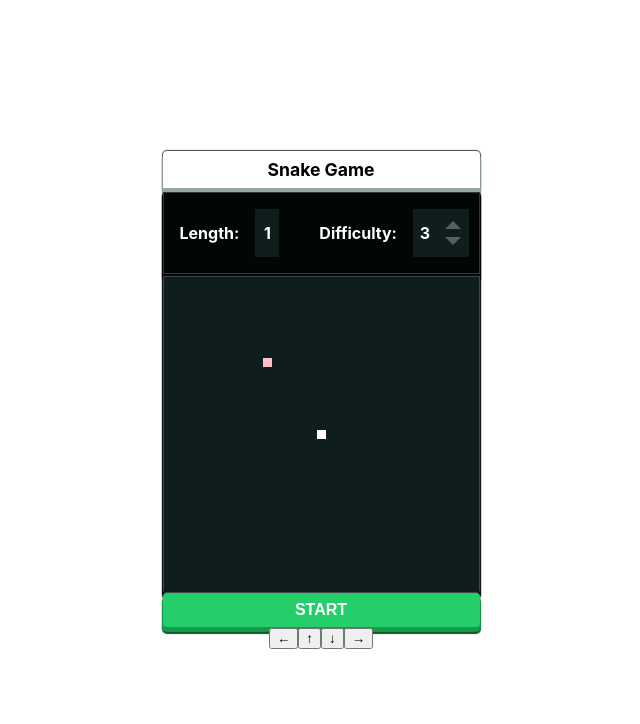
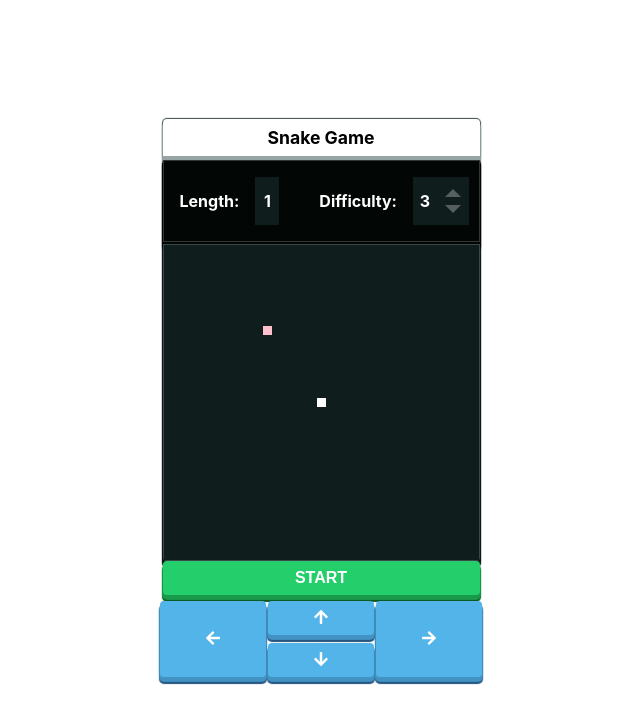
Before and after one commit to hiropon0218/hooks-snake-game, a React (Create React App) app: page / in a window 1280 px wide. Shown: the top 724 px of the page, without its empty margins (319-959 px from the left). Built offline with nearby package versions, Linux system fonts and the light colour scheme.

Commit message:
操作パネルのスタイリング

```diff
--- a/package.json
+++ b/package.json
@@ -3,6 +3,9 @@
   "version": "0.1.0",
   "private": true,
   "dependencies": {
+    "@fortawesome/fontawesome-svg-core": "^1.2.34",
+    "@fortawesome/free-solid-svg-icons": "^5.15.2",
+    "@fortawesome/react-fontawesome": "^0.1.14",
     "@testing-library/jest-dom": "^5.11.4",
     "@testing-library/react": "^11.1.0",
     "@testing-library/user-event": "^12.1.10",
--- a/src/components/ManipulationPanel.jsx
+++ b/src/components/ManipulationPanel.jsx
@@ -1,4 +1,11 @@
 import React from 'react';
+import { FontAwesomeIcon } from '@fortawesome/react-fontawesome'
+import {
+  faArrowLeft,
+  faArrowUp,
+  faArrowDown,
+  faArrowRight
+} from '@fortawesome/free-solid-svg-icons'
 
   const ManipulationPanel = ({ onChange }) => {
   const onUp = () => onChange('up')
@@ -8,10 +15,20 @@
 
   return (
     <div className="manipulation-panel">
-      <button onClick={onLeft}>←</button>
-      <button onClick={onUp}>↑</button>
-      <button onClick={onDown}>↓</button>
-      <button onClick={onRight}>→</button>
+      <button className="manipulation-btn btn btn-left" onClick={onLeft}>
+         <FontAwesomeIcon icon={faArrowLeft} />
+       </button>
+       <div>
+       <button className="manipulation-btn btn btn-up" onClick={onUp}>
+           <FontAwesomeIcon icon={faArrowUp} />
+         </button>
+         <button className="manipulation-btn btn btn-down" onClick={onDown}>
+           <FontAwesomeIcon icon={faArrowDown} />
+         </button>
+       </div>
+       <button className="manipulation-btn btn btn-right" onClick={onRight}>
+           <FontAwesomeIcon icon={faArrowRight} />
+       </button>
     </div>
   );
 };
--- a/src/index.css
+++ b/src/index.css
@@ -19,7 +19,7 @@
 }
 
 .App {
-  max-width: calc(9px * 35 + 1px * 2); /* a. (マスの幅) * 個数 + (ボーダーの幅) * 本数 */
+  max-width: calc(9px * 35 + 1px * 2);
   text-align: center;
 }
 
@@ -50,7 +50,7 @@
 
 .field {
   display: flex;
-  flex-wrap: wrap; /* b. */
+  flex-wrap: wrap;
   margin-top: 2px;
   color: white;
   background: #0f1d1d;
@@ -153,9 +153,9 @@
   font-weight: bold;
   padding: 8px 16px;
   font-size: 1rem;
+  transition: all ease .2s;
   text-transform: uppercase;
-  transition: all ease .2s;
-}
+  }
 
 .btn-init,
 .btn-suspended {
@@ -176,3 +176,58 @@
 .btn:focus {
   outline: 0;
 }
+
+.btn:active {
+  box-shadow: 0px 0px 0px 0px;
+  transform: translateY(6px);
+}
+
+.btn-init:active,
+.btn-suspended:active {
+  background: #20BD60;
+}
+
+.btn-playing:active {
+  background: #EABC5C;
+}
+
+.btn-gameover:active {
+  background: #DE4064;
+}
+
+.manipulation-panel {
+  margin-top: 2px;
+  display: flex;
+  justify-content: center;
+}
+
+.manipulation-btn {
+  min-width: 106px;
+  margin: 4px 2px;
+  background: #52B4E8;
+  box-shadow: 0px 4px 1px 1px #4293C4, 0px 6px 1px 1px #21507B;
+}
+
+.btn-move:active {
+  background: #4293C4;
+}
+
+.btn-left,
+.btn-right
+{
+  min-width: 106px;
+  width: 106px;
+}
+.btn-left {
+  margin-left: 0;
+}
+.btn-right {
+  margin-right: 0;
+}
+
+.btn-up,
+.btn-down
+{
+  margin-left: 0px;
+  margin-right: 0px;
+}
```
Also changed, not shown: 2 other files (tests, documents, lock files or other folders).
